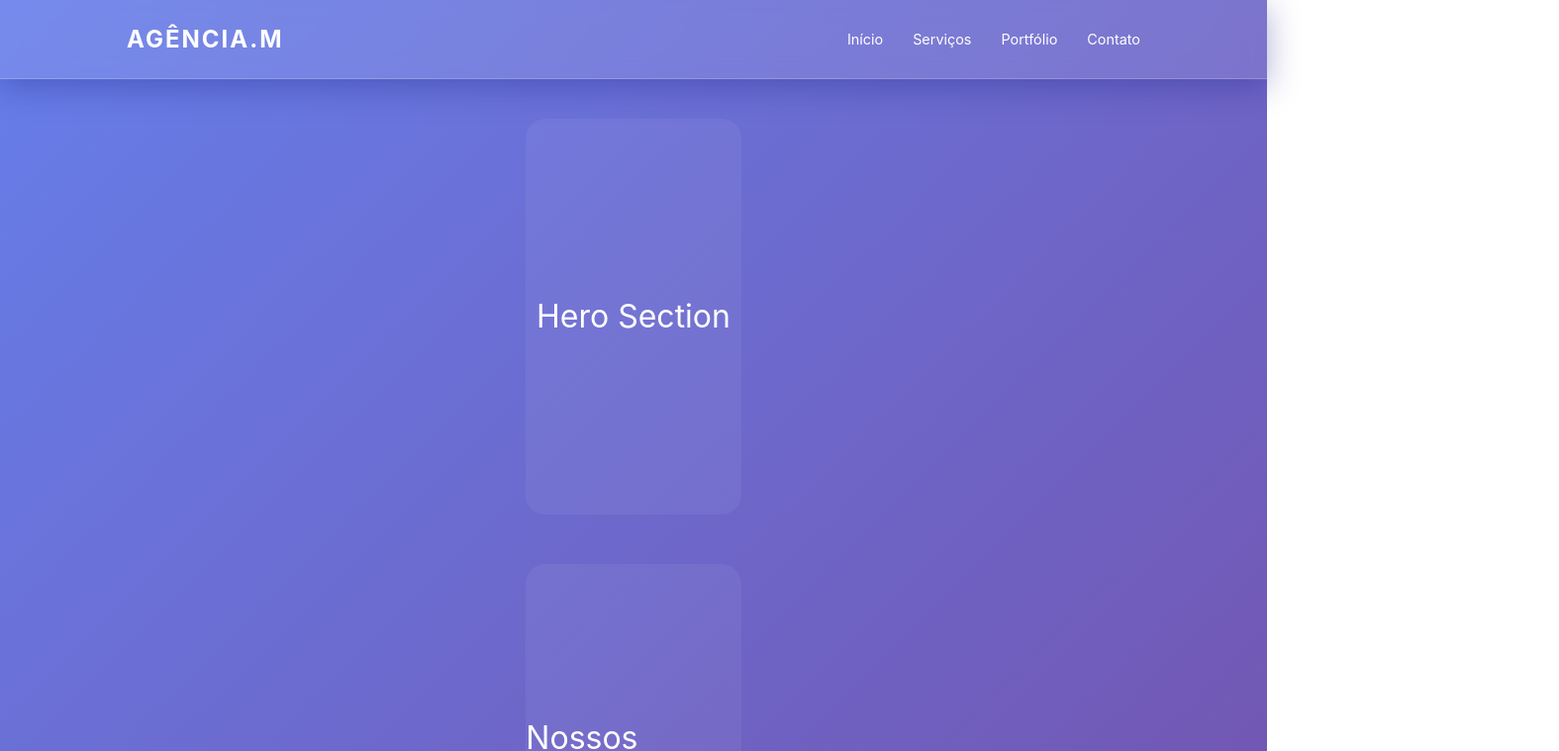
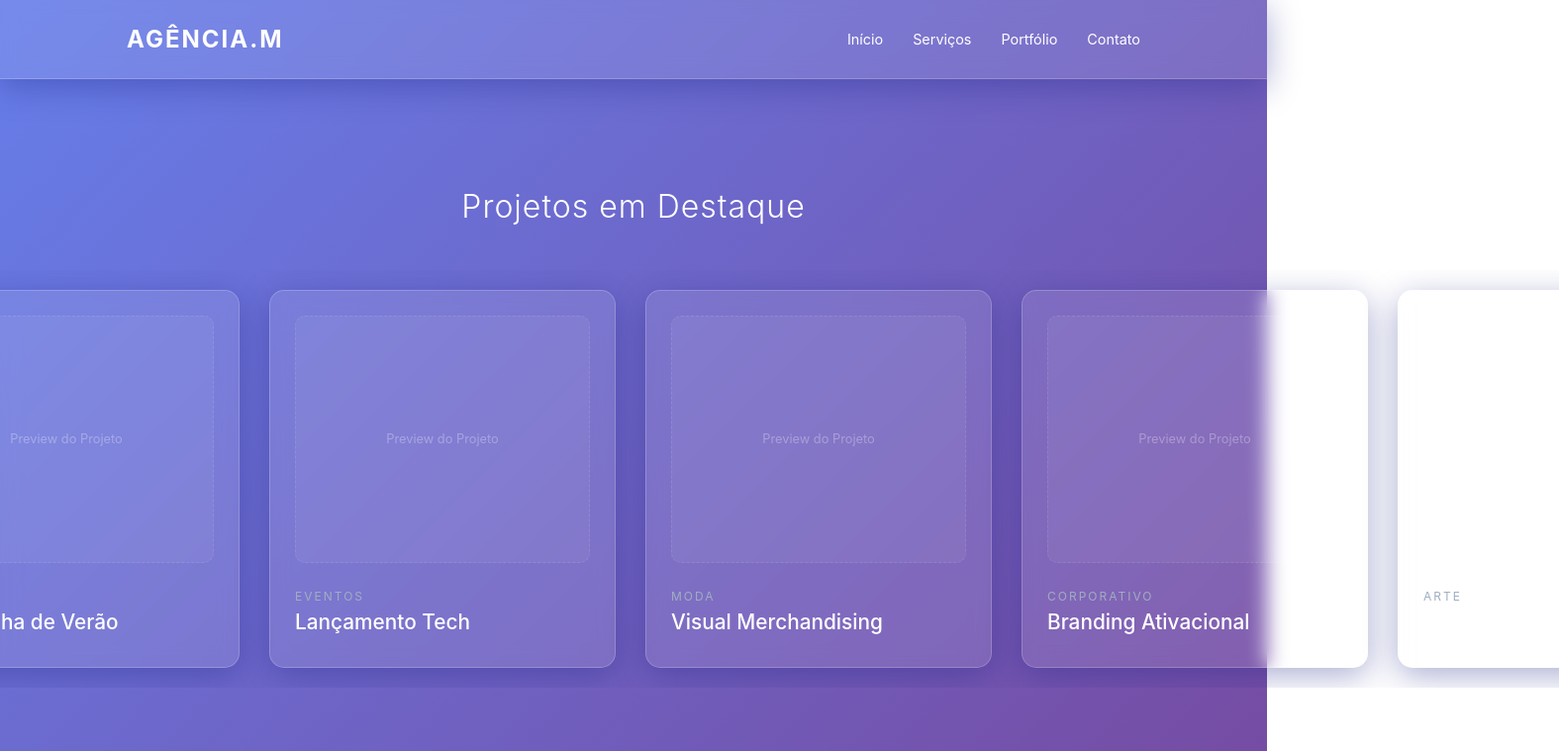
Before and after one commit to PatricAugusto/Free-Template-Merchan-v1, a React (Vite) app: page / in a window 1280 px wide. Shown: the top 759 px of the page at 99% size, 1575 px wide, since content can reach past the window. Built offline with nearby package versions, Linux system fonts and the light colour scheme.

Commit message:
feat: implement horizontal portfolio carousel with scroll-snap

```diff
--- a/src/App.jsx
+++ b/src/App.jsx
@@ -1,38 +1,21 @@
-import styled from 'styled-components';
 import { GlobalStyle } from './styles/GlobalStyles';
 import Header from './components/Header';
+import Portfolio from './components/Portfolio';
+import styled from 'styled-components';
 
-const MainContent = styled.main`
-  margin-top: 100px;
-  padding: 20px;
-  display: flex;
-  flex-direction: column;
-  gap: 50px;
-  align-items: center;
-`;
-
-const DummySection = styled.section`
-  height: 400px;
-  width: 80%;
-  background: rgba(255, 255, 255, 0.05);
-  border-radius: 20px;
-  display: flex;
-  justify-content: center;
-  align-items: center;
-  font-size: 2rem;
+const AppContainer = styled.div`
+  width: 100%;
+  padding-top: 80px;
 `;
 
 function App() {
   return (
-    <>
+    <AppContainer>
       <GlobalStyle />
       <Header />
-      <MainContent>
-        <DummySection>Hero Section</DummySection>
-        <DummySection>Nossos Trabalhos</DummySection>
-        <DummySection>Sobre Nós</DummySection>
-      </MainContent>
-    </>
+      <Portfolio />
+      {/* Outras seções virão aqui */}
+    </AppContainer>
   );
 }
 
--- /dev/null
+++ b/src/components/Portfolio.jsx
@@ -0,0 +1,115 @@
+import styled from 'styled-components';
+import { glassTheme } from '../styles/theme';
+
+const Section = styled.section`
+  padding: 80px 0;
+  width: 100%;
+  display: flex;
+  flex-direction: column;
+  align-items: center;
+`;
+
+const SectionTitle = styled.h2`
+  font-size: 2rem;
+  font-weight: 300;
+  margin-bottom: 40px;
+  letter-spacing: 1px;
+  padding: 0 10%;
+`;
+
+const CarouselContainer = styled.div`
+  display: flex;
+  gap: 30px;
+  width: 100%;
+  overflow-x: auto;
+  padding: 20px 10%;
+  scroll-behavior: smooth;
+  scroll-snap-type: x mandatory;
+
+  &::-webkit-scrollbar {
+    display: none;
+  }
+
+  -ms-overflow-style: none;
+  scrollbar-width: none;
+`;
+
+const Card = styled.div`
+  ${glassTheme.glass}
+  min-width: 350px;
+  padding: 25px;
+  transition: transform 0.4s ease;
+  cursor: pointer;
+  scroll-snap-align: center;
+  display: flex;
+  flex-direction: column;
+  gap: 20px;
+
+  &:hover {
+    transform: scale(1.02);
+    border: 1px solid rgba(255, 255, 255, 0.4);
+  }
+
+  @media (max-width: 480px) {
+    min-width: 280px;
+  }
+`;
+
+const ImagePlaceholder = styled.div`
+  width: 100%;
+  height: 250px;
+  background: rgba(255, 255, 255, 0.05);
+  border-radius: 10px;
+  display: flex;
+  justify-content: center;
+  align-items: center;
+  font-size: 0.8rem;
+  color: rgba(255, 255, 255, 0.3);
+  border: 1px dashed rgba(255, 255, 255, 0.1);
+`;
+
+const ProjectInfo = styled.div`
+  text-align: left;
+`;
+
+const ProjectTitle = styled.h3`
+  font-size: 1.3rem;
+  font-weight: 500;
+  margin-bottom: 5px;
+`;
+
+const ProjectCategory = styled.span`
+  font-size: 0.75rem;
+  text-transform: uppercase;
+  letter-spacing: 2px;
+  color: #a0aec0;
+`;
+
+const projects = [
+  { id: 1, title: "Campanha de Verão", category: "Varejo" },
+  { id: 2, title: "Lançamento Tech", category: "Eventos" },
+  { id: 3, title: "Visual Merchandising", category: "Moda" },
+  { id: 4, title: "Branding Ativacional", category: "Corporativo" },
+  { id: 5, title: "Exposição Galeria", category: "Arte" },
+];
+
+const Portfolio = () => {
+  return (
+    <Section>
+      <SectionTitle>Projetos em Destaque</SectionTitle>
+      <CarouselContainer>
+        {projects.map((project) => (
+          <Card key={project.id}>
+            <ImagePlaceholder>Preview do Projeto</ImagePlaceholder>
+            <ProjectInfo>
+              <ProjectCategory>{project.category}</ProjectCategory>
+              <ProjectTitle>{project.title}</ProjectTitle>
+            </ProjectInfo>
+          </Card>
+        ))}
+      </CarouselContainer>
+    </Section>
+  );
+};
+
+export default Portfolio;
```
